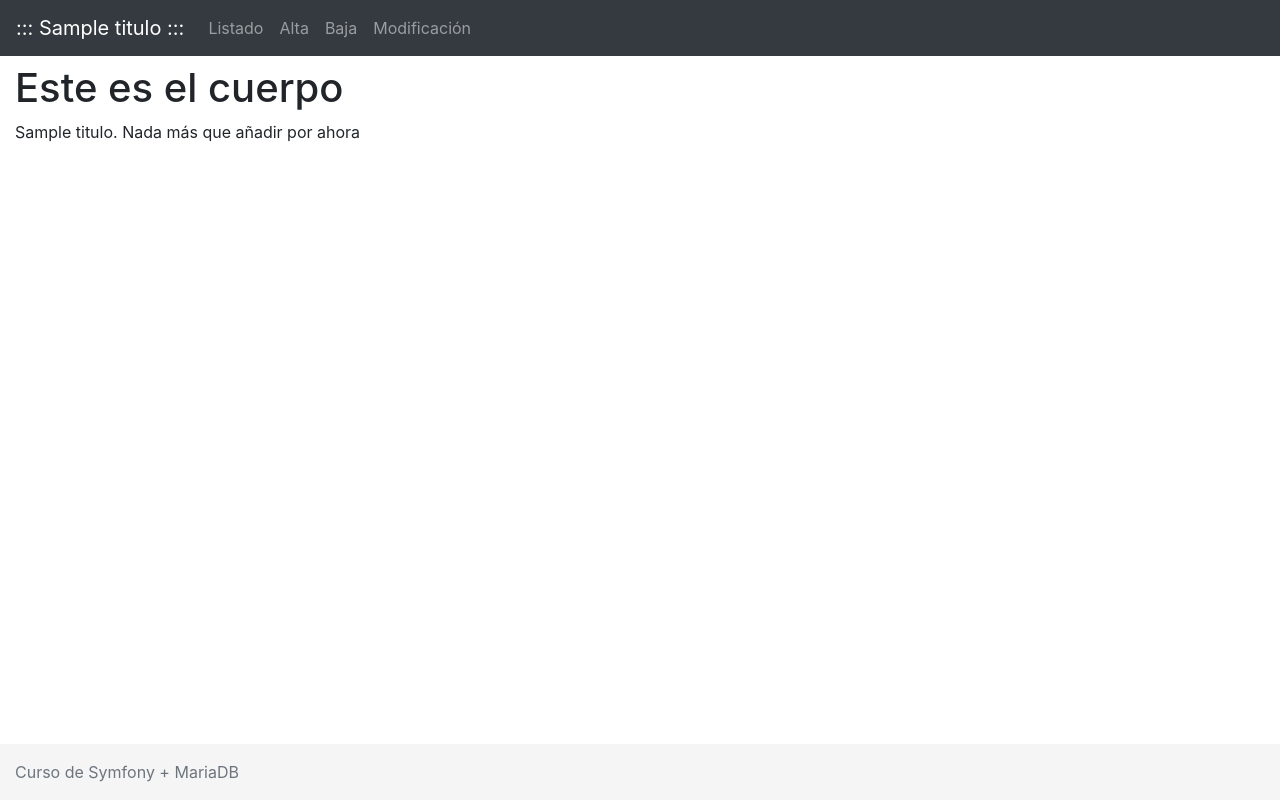
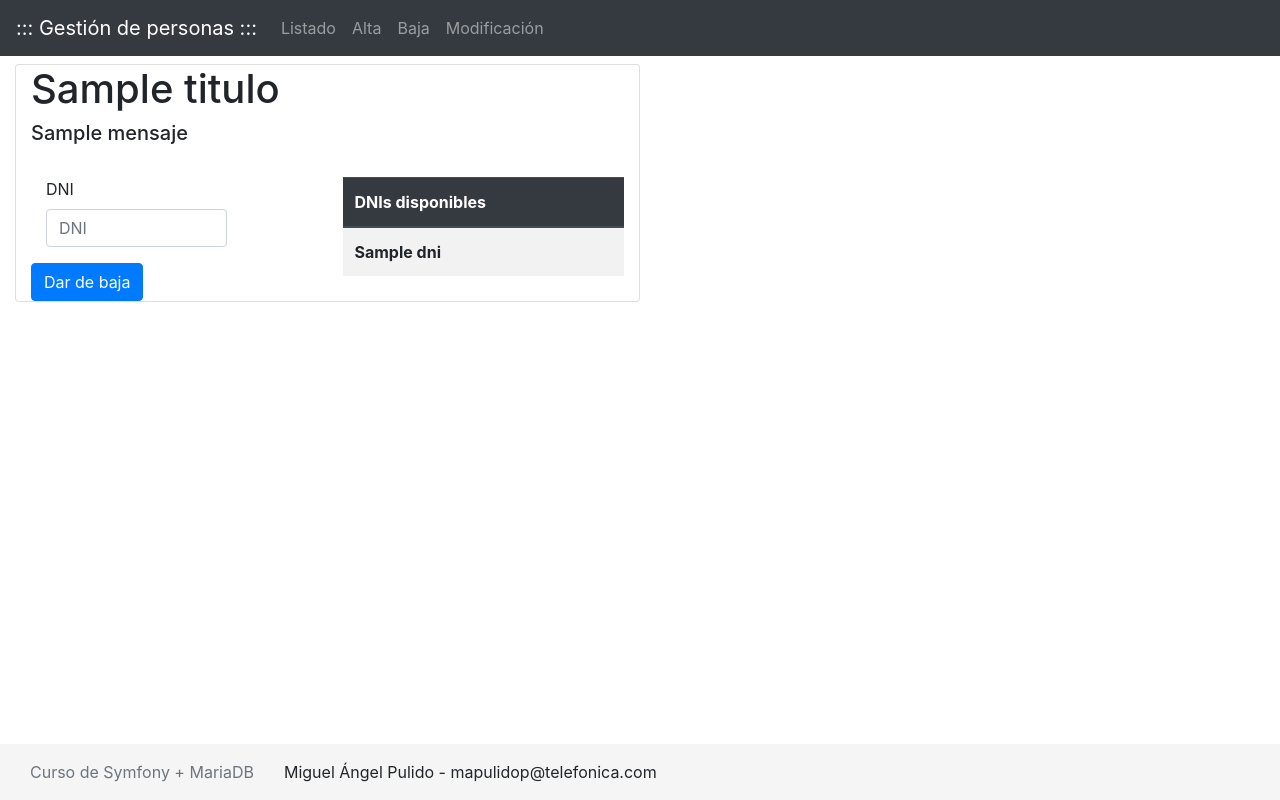
Before and after one commit to Keteveo/Actividades-Curso-Symfony-MariaDB, a Symfony app: template gestorProductos/templates/persona/bajaPersona.html.twig in a window 1280 px wide. Run offline with Twig, Linux system fonts and the light colour scheme; the template is opened without the code that fills it: most values are stand-ins (such as "Sample title", 1, 10 or a date in 2020); lists and menus that the app fills with data are empty; some libraries are stand-ins or nearby versions.

```diff
--- a/gestorProductos/templates/base.html.twig
+++ b/gestorProductos/templates/base.html.twig
@@ -32,7 +32,7 @@
     </main>
     <footer class="footer mt-auto py-3">
         <div class="container-fluid">
-            {% block pie %}<span class="text-muted">Curso de Symfony + MariaDB</span>{% endblock %}
+            {% block pie %}<span class="text-muted col">Curso de Symfony + MariaDB</span><span class="col">Miguel Ángel Pulido - mapulidop@telefonica.com</span>{% endblock %}
         </div>
     </footer>
 
--- a/gestorProductos/templates/persona/altaPersona.html.twig
+++ b/gestorProductos/templates/persona/altaPersona.html.twig
@@ -16,12 +16,12 @@
         </div>
         <div class="form-row">
             <div class="form-group col-md-9">
-                <label for="inputDNI">DNI</label>
-                <input type="text" class="form-control" id="inputDNI" placeholder="DNI" name="inputDNI">
+                <label for="inputDni">DNI</label>
+                <input type="text" class="form-control" id="inputDni" placeholder="DNI" name="inputDni">
             </div>
             <div class="form-group col-md-3">
                 <label for="inputEdad">Edad</label>
-                <input type="text" class="form-control" id="inputEdad" placeholder="99" name="inputEdad">
+                <input type="text" class="form-control" id="inputEdad" placeholder="edad" name="inputEdad">
             </div>
 
         </div>
--- a/gestorProductos/templates/persona/bajaPersona.html.twig
+++ b/gestorProductos/templates/persona/bajaPersona.html.twig
@@ -1,10 +1,42 @@
 {% extends 'base.html.twig' %}
 
-{% block titulo %}{{ titulo }}{% endblock %}
+{% block titulo %}Gestión de personas | {{ titulo }}{% endblock %}
 
 {% block contenido %}
-{{ parent() }}
-<p>{{ titulo }}. Nada más que añadir por ahora</p>
+<div class="card col-md-6">
+<h1> {{titulo}}</h1>
+<h5 class="mb-4"> {{mensaje}}</h5>
+    <div class="row">
+        <div class="col-md mt-2">
+            <form method="POST" action="elimina">
+                <div class="form-group col-md-9">
+                    <label for="inputDni">DNI</label>
+                    <input type="text" class="form-control" id="inputDni" placeholder="DNI" name="inputDni">
+                </div>
+            <button type="submit" class="btn btn-primary">Dar de baja</button>
+            </form>
+        </div>
+        <div class="col-md mt-2">
+            <table class="table table-striped">
+            <thead class="thead-dark">
+                <tr>
+                    <th scope="col">DNIs disponibles</th>
+                </tr>
+            </thead>
+            <tbody>
+                {% for p in persona %}
+                <tr>
+                    <th scope="row">{{ p.DNI }}</th>
+                </tr>
+                {% endfor %}
+            </tbody>
+        </table>
+    </div>
+    </div>
+</div>
+
+
+
 {% endblock %}
 {% block pie %}
 {{ parent() }}
--- a/gestorProductos/templates/persona/listadoPersona.html.twig
+++ b/gestorProductos/templates/persona/listadoPersona.html.twig
@@ -1,8 +1,10 @@
 {% extends 'base.html.twig' %}
 
-{% block titulo %}{{ titulo }}{% endblock %}
+{% block titulo %}Gestión de personas | {{ titulo }}{% endblock %}
 
 {% block contenido %}
+<h1>{{ titulo }}</h1>
+<h3>{{ mensaje }}</h3>
 <table class="table table-striped">
     <thead class="thead-dark">
         <tr>
@@ -15,7 +17,7 @@
     <tbody>
         {% for p in persona %}
         <tr>
-            <th scope="row">{{ p.DNI }}</th>
+            <th scope="row">{{ p.dni }}</th>
             <td>{{ p.nombre }}</td>
             <td>{{ p.apellidos }}</td>
             <td>{{ p.edad }} años</td>
--- a/gestorProductos/templates/persona/menu.html.twig
+++ b/gestorProductos/templates/persona/menu.html.twig
@@ -1,5 +1,5 @@
 <nav class="navbar navbar-expand-md navbar-dark nav-bar-fixed-top bg-dark">
-    <a class="navbar-brand" href="#">::: {{ titulo }} :::</a>
+    <a class="navbar-brand" href="#">::: Gestión de personas :::</a>
     <button class="navbar-toggler" type="button" data-toggle="collapse" data-target="#navbarCollapse"
         aria-controls="navbarCollapse" aria-expanded="false" aria-label="Toggle navigation">
         <span class="navbar-toggler-icon"></span>
```
Also changed, not shown: gestorProductos/src/Controller/PersonaController.php (+103 -15 lines), gestorProductos/src/Entity/Persona.php (+5 -5 lines), README.md.
